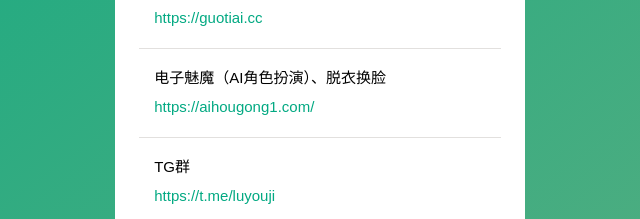
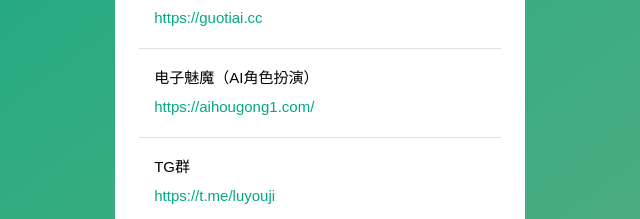
Before and after one commit to xibeimenchuixue/fabuye, a plain HTML site: page index.html in a window 1280 px wide. Shown: the part 518-737 px from the top of the page, 320-960 px from the left. Drawn offline with Linux system fonts and the light colour scheme.

Commit message:
Update index.html

```diff
--- a/index.html
+++ b/index.html
@@ -50,7 +50,7 @@
                             <a href="https://guotiai.cc" target="_blank"><i>https://guotiai.cc</i></a>
                         </li>
                         <li>
-                            电子魅魔（AI角色扮演）、脱衣换脸
+                            电子魅魔（AI角色扮演）
                             <a href="https://aihougong1.com/" target="_blank"><i>https://aihougong1.com/</i></a>
 
                             </span></span></li>
```
